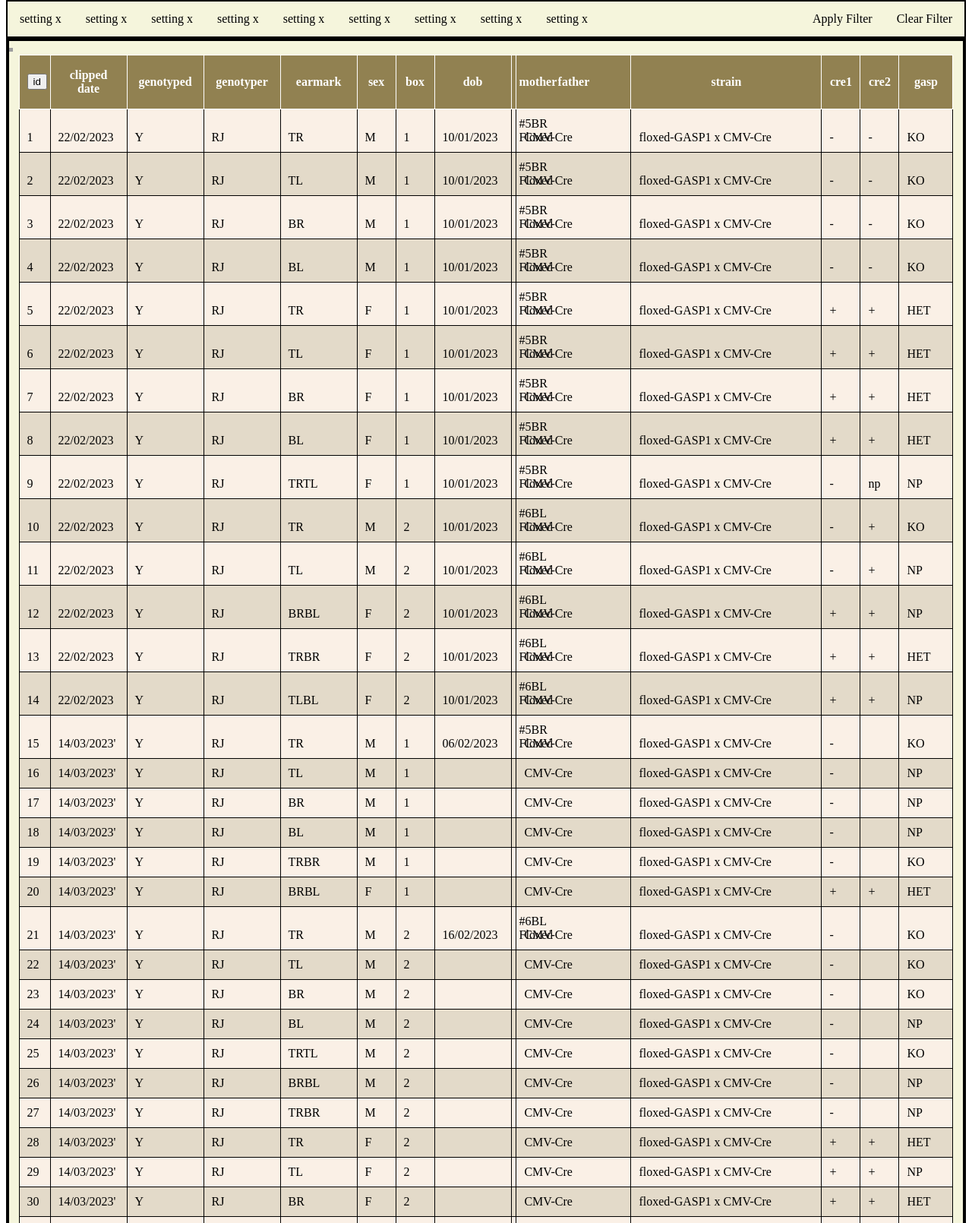
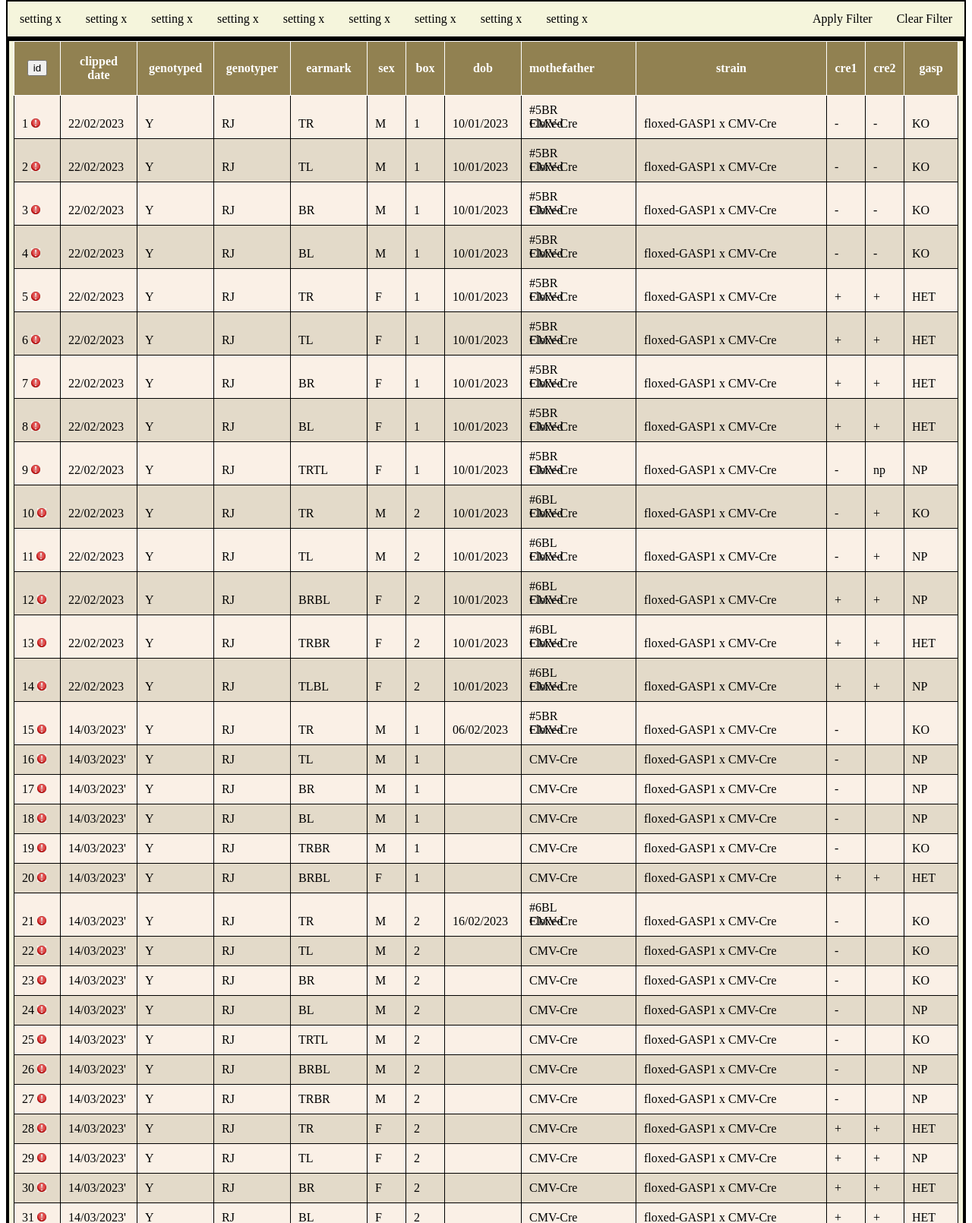
Before and after one commit to FelixChenJF/animal_colony, a Django app: page / in a window 1280 px wide. Shown: the part 132-1742 px from the top of the page at 76% size. Run offline with Django 4.2, Linux system fonts and the light colour scheme; data comes from the database, SQL or seed files in the repository; grey boxes are pictures that could not be loaded.

Commit message:
git commit *

```diff
--- a/django_animal_colony/website/templates/home.html
+++ b/django_animal_colony/website/templates/home.html
@@ -30,7 +30,7 @@
         <div class="container">
             <table style="width:98%">
                 <tr>
-                    <th style="width: 20px;"><button>id</button></th>
+                    <th style="width: 40px;"><button>id</button></th>
                     <th style="width: 80px;">clipped date</th>
                     <th style="width: 80px;">genotyped</th>
                     <th style="width: 80px;">genotyper</th>
@@ -44,11 +44,14 @@
                     <th style="width: 30px;">cre1</th>
                     <th style="width: 30px;">cre2</th>
                     <th style="width: 50px;">gasp</th>
-                    <img src="/感叹号.jpg" alt="Not found" width="5px" height="5px">
+
                 </tr>
                 {% for x in mymice %}
                 <tr>
-                    <td style="width: 50px;">{{ x.id }}</td>
+                    <td style="width: 20px;">
+                        {{ x.id }}
+                        <img src="{% static "images/gan.jpg" %}" alt="Not found" width="12px" height="12px" float:"right" title="mice details">
+                    </td>
                     <td style="width: 80px;">{{ x.clippedDate }}</td>
                     <td style="width: 80px;">{{ x.genotypedOrNot }}</td>
                     <td style="width: 80px;">{{ x.genotyper }}</td>
```
Also changed, not shown: django_animal_colony/website/static/images/gan.jpg (added), 1 other file.
